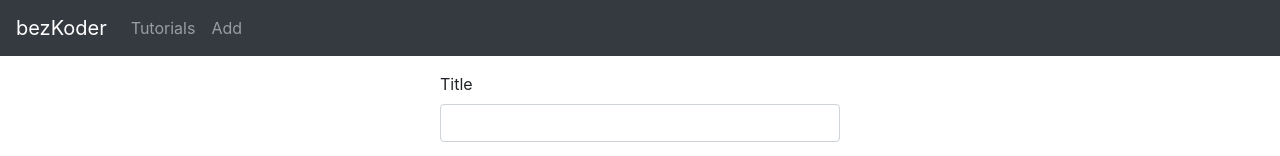
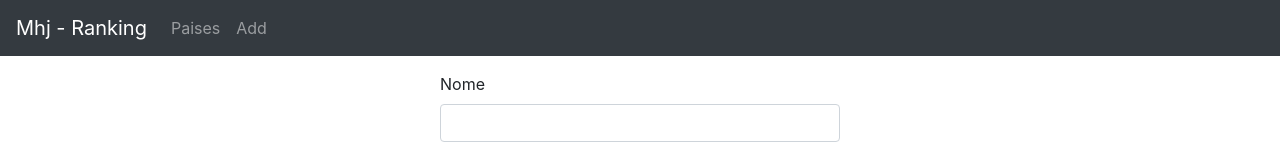
Before and after one commit to mhjmhj2002/ranking-front, an Angular app: page /add in a window 1280 px wide. Shown: the top 156 px of the page. Built offline with nearby package versions, Linux system fonts and the light colour scheme.

Commit message:
add sources

```diff
--- a/src/app/app.component.html
+++ b/src/app/app.component.html
@@ -1,9 +1,9 @@
 <div>
   <nav class="navbar navbar-expand navbar-dark bg-dark">
-    <a href="#" class="navbar-brand">bezKoder</a>
+    <a href="#" class="navbar-brand">Mhj - Ranking</a>
     <div class="navbar-nav mr-auto">
       <li class="nav-item">
-        <a routerLink="tutorials" class="nav-link">Tutorials</a>
+        <a routerLink="paises" class="nav-link">Paises</a>
       </li>
       <li class="nav-item">
         <a routerLink="add" class="nav-link">Add</a>
--- a/src/app/components/add-pais/add-pais.component.html
+++ b/src/app/components/add-pais/add-pais.component.html
@@ -2,14 +2,14 @@
     <div class="submit-form">
       <div *ngIf="!submitted">
         <div class="form-group">
-          <label for="title">Title</label>
+          <label for="nome">Nome</label>
           <input
             type="text"
             class="form-control"
-            id="title"
+            id="nome"
             required
             [(ngModel)]="pais.nome"
-            name="title"
+            name="nome"
           />
         </div>
 
--- a/src/app/components/add-pais/add-pais.component.ts
+++ b/src/app/components/add-pais/add-pais.component.ts
@@ -21,7 +21,7 @@ export class AddPaisComponent implements OnInit {
 
   savePais(): void {
     const data = {
-      title: this.pais.nome
+      nome: this.pais.nome
     };
 
     this.paisService.create(data)
```
